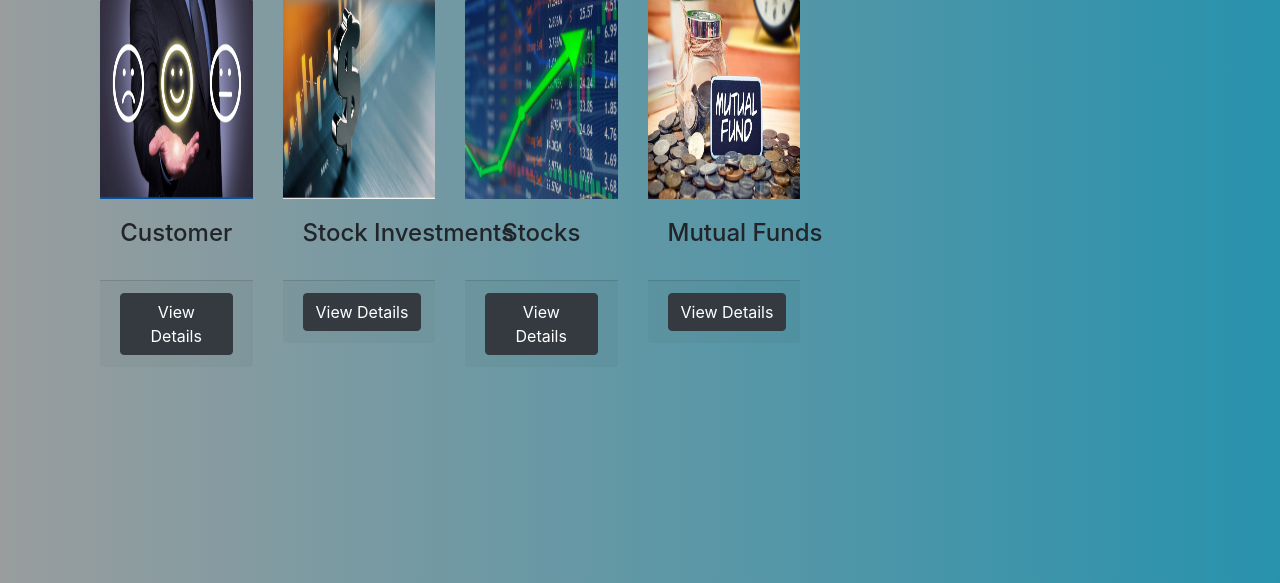
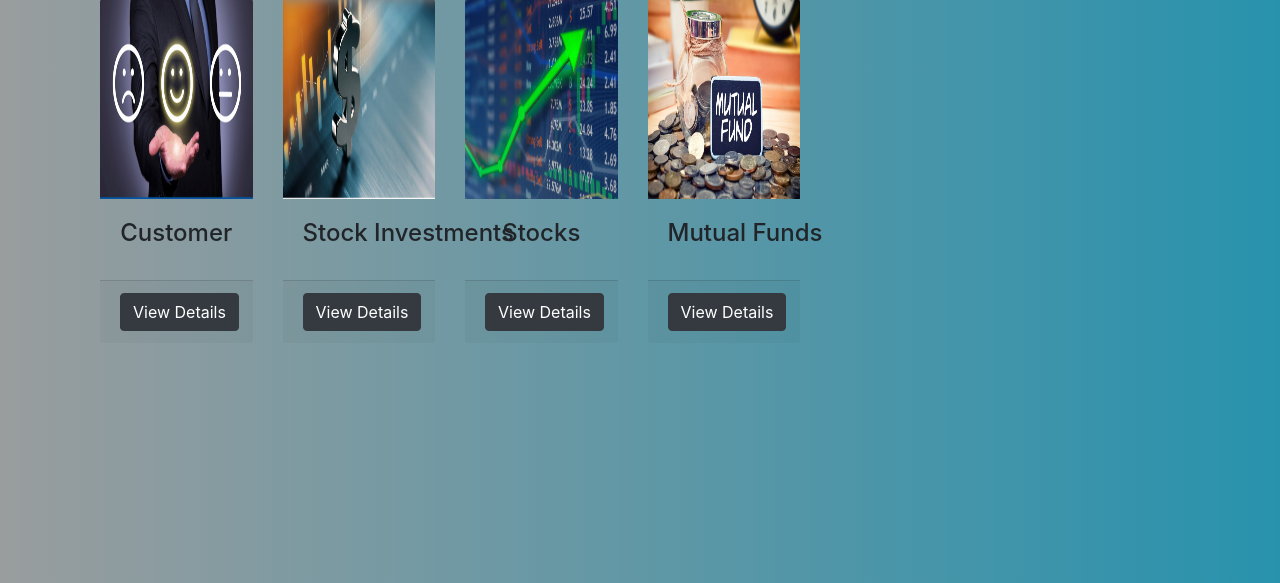
Before and after one commit to sakthipriya-07/ISQA-8210_Assignment1_efs, a Django app: page / in a window 1280 px wide. Shown: the part 185-768 px from the top of the page. Run offline with Django 3.2, Linux system fonts and the light colour scheme; some libraries are stand-ins or nearby versions.

Commit message:
Made some stye changes

```diff
--- a/portfolio/templates/portfolio/home.html
+++ b/portfolio/templates/portfolio/home.html
@@ -13,7 +13,7 @@
     <div class="row">
 
       <div class="col">
-        <div class="fa-credit-card text-center" >
+        <div class="fa-credit-card text-center text-nowrap" >
           <img class="card-img-top" src="{% static "images/customer.jpg" %}" alt="" style="height: 200px">
           <div class="card-body">
             <h4 class="card-title">Customer</h4>
@@ -38,7 +38,7 @@
       </div>
 
       <div class="col">
-        <div class="fa-credit-card text-center">
+        <div class="fa-credit-card text-center text-nowrap">
           <img class="card-img-top" src="{% static "images/stocks.jpg" %}" alt="" style="height: 200px">
           <div class="card-body">
             <h4 class="card-title">Stocks</h4>
```
